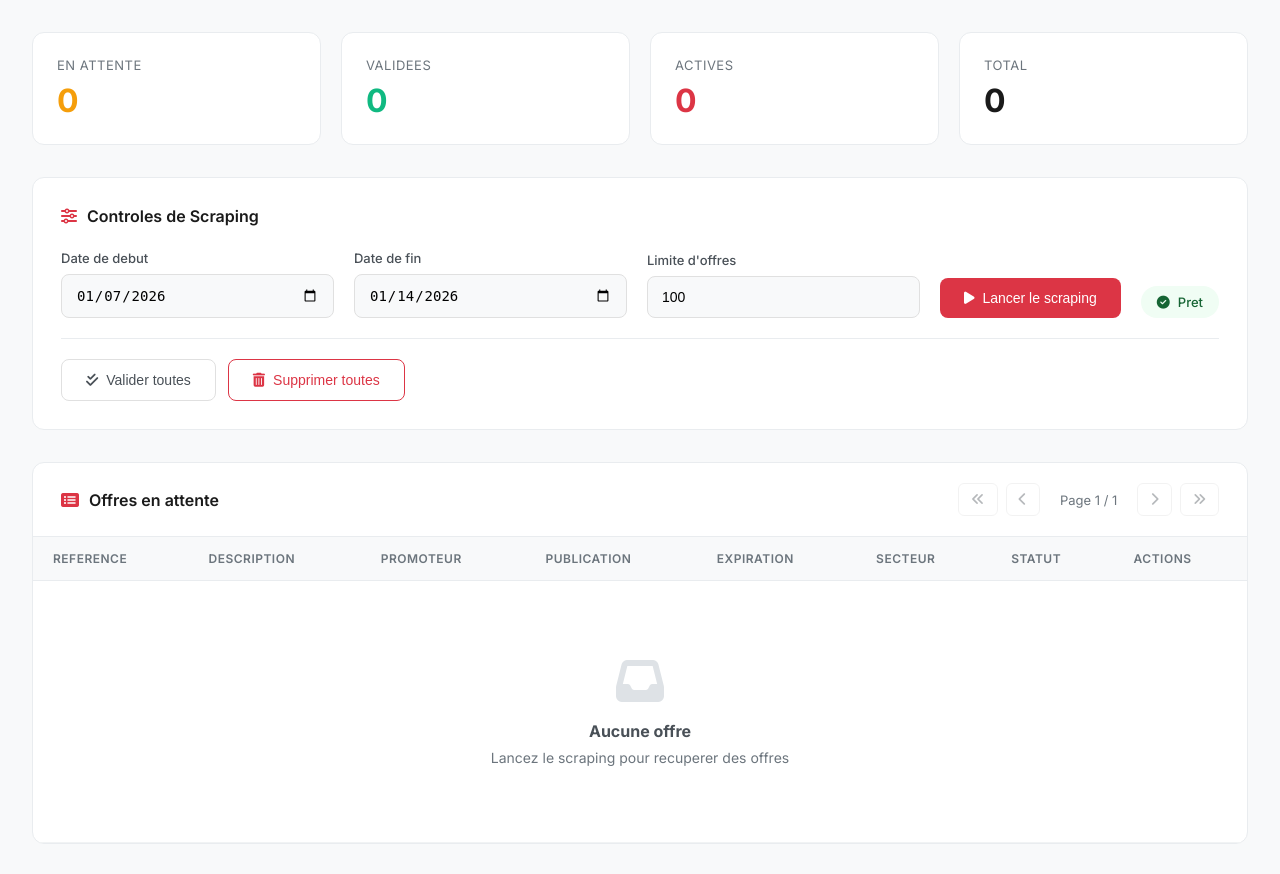
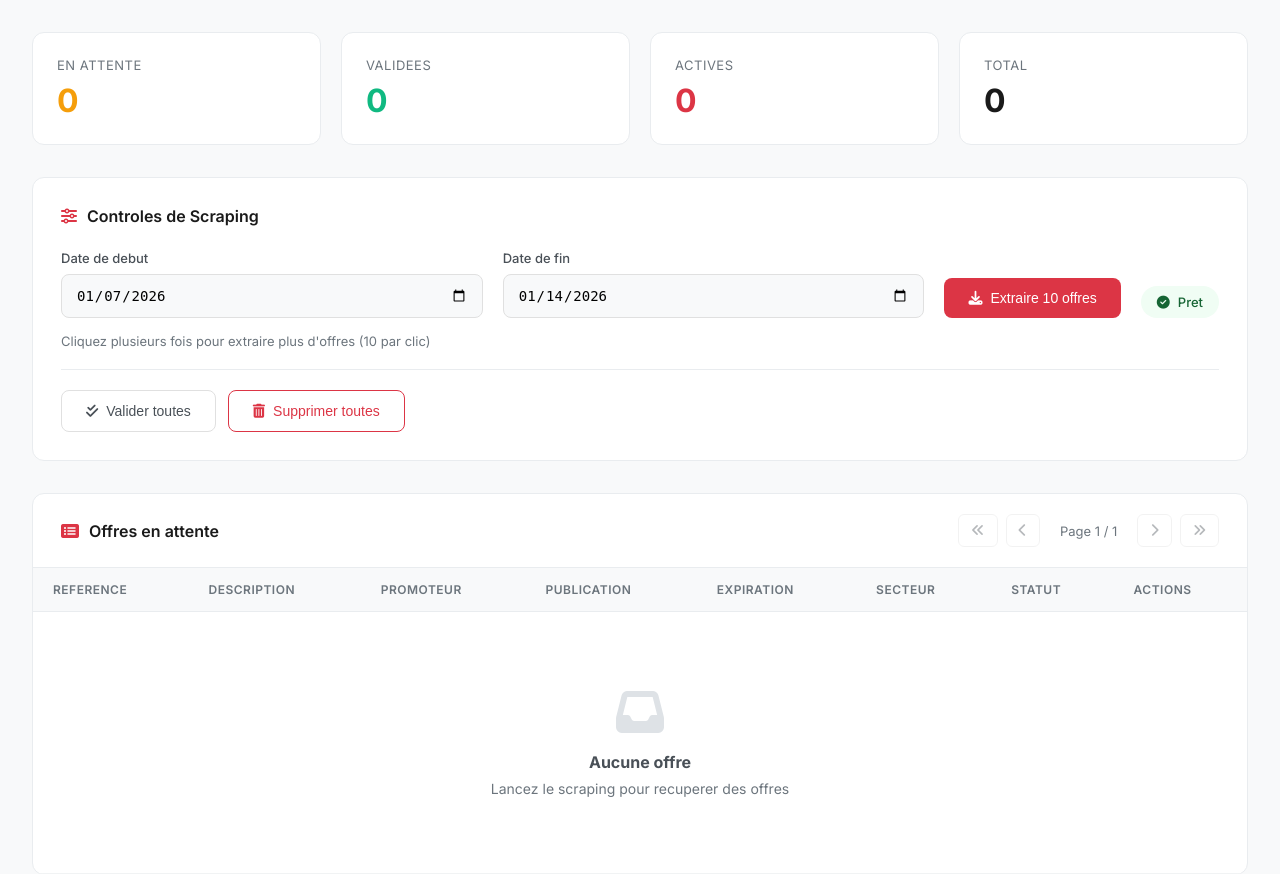
Before and after one commit to Chouroukchaker1/app, a Flask app: page / in a window 1280 px wide. Shown: the part 74-948 px from the top of the page. Before the commit the page ends 918 px from the top, so only its background shows below. Run offline with Flask 3, Linux system fonts and the light colour scheme; the visitor is signed in with stand-in values (Sample User, id 1); data that the repository does not hold is empty.

Commit message:
Fix: Extract 10 offers at a time to avoid timeout

```diff
--- a/app.py
+++ b/app.py
@@ -259,15 +259,15 @@ class BOAMPScraper:
         ensure_indexes()
         logger.info("✅ BOAMP Scraper initialisé avec MongoDB")
 
-    def scrape(self, start_date=None, end_date=None, limit=None):
-        """Scrape BOAMP via API officielle"""
+    def scrape(self, start_date=None, end_date=None, limit=None, offset_start=0):
+        """Scrape BOAMP via API officielle - par lots de 10 pour eviter timeout"""
         self.is_processing = True
         new_count = 0
-        offset = 0
-        batch_size = 50
+        offset = offset_start
+        batch_size = 10
         total_fetched = 0
-        max_pages = 5
-        max_offers = int(limit) if limit else 100
+        max_pages = 1
+        max_offers = 10
 
         try:
             start_date_obj = datetime.strptime(start_date, '%Y-%m-%d').date() if start_date else None
--- a/templates/index.html
+++ b/templates/index.html
@@ -648,16 +648,15 @@
                     <label for="endDate">Date de fin</label>
                     <input type="date" id="endDate" value="{{ end_date }}">
                 </div>
-                <div class="form-group">
-                    <label for="limit">Limite d'offres</label>
-                    <input type="number" id="limit" placeholder="100" min="1" value="100">
-                </div>
                 <button class="btn btn-primary" onclick="startScraping()" id="scrapeBtn">
-                    <i class="fas fa-play"></i> Lancer le scraping
+                    <i class="fas fa-download"></i> Extraire 10 offres
                 </button>
                 <div id="statusIndicator" class="status-indicator status-idle">
                     <i class="fas fa-check-circle"></i> Pret
                 </div>
+            </div>
+            <div id="scrapeInfo" style="margin-top: 15px; font-size: 13px; color: #6c757d;">
+                Cliquez plusieurs fois pour extraire plus d'offres (10 par clic)
             </div>
 
             <div class="actions-row">
@@ -818,7 +817,6 @@
         async function startScraping() {
             const startDate = document.getElementById('startDate').value;
             const endDate = document.getElementById('endDate').value;
-            const limitVal = document.getElementById('limit').value;
 
             if (!startDate || !endDate) {
                 showNotification('Selectionnez une periode', 'error');
@@ -829,11 +827,9 @@
             const statusIndicator = document.getElementById('statusIndicator');
 
             scrapeBtn.disabled = true;
-            scrapeBtn.innerHTML = '<i class="fas fa-spinner fa-spin"></i> Scraping...';
+            scrapeBtn.innerHTML = '<i class="fas fa-spinner fa-spin"></i> Extraction...';
             statusIndicator.innerHTML = '<i class="fas fa-sync-alt fa-spin"></i> En cours';
             statusIndicator.className = 'status-indicator status-processing';
-
-            showLoading('Scraping en cours...');
 
             try {
                 const response = await fetch('/api/scrape', {
@@ -841,8 +837,7 @@
                     headers: { 'Content-Type': 'application/json' },
                     body: JSON.stringify({
                         start_date: startDate,
-                        end_date: endDate,
-                        limit: limitVal || 100
+                        end_date: endDate
                     })
                 });
 
@@ -855,13 +850,12 @@
                     showNotification('Erreur: ' + (data.error || 'Erreur inconnue'), 'error');
                 }
             } catch (error) {
-                showNotification('Erreur de connexion', 'error');
+                showNotification('Erreur - Reessayez', 'error');
             } finally {
                 scrapeBtn.disabled = false;
-                scrapeBtn.innerHTML = '<i class="fas fa-play"></i> Lancer le scraping';
+                scrapeBtn.innerHTML = '<i class="fas fa-download"></i> Extraire 10 offres';
                 statusIndicator.innerHTML = '<i class="fas fa-check-circle"></i> Pret';
                 statusIndicator.className = 'status-indicator status-idle';
-                hideLoading();
             }
         }
 
```
